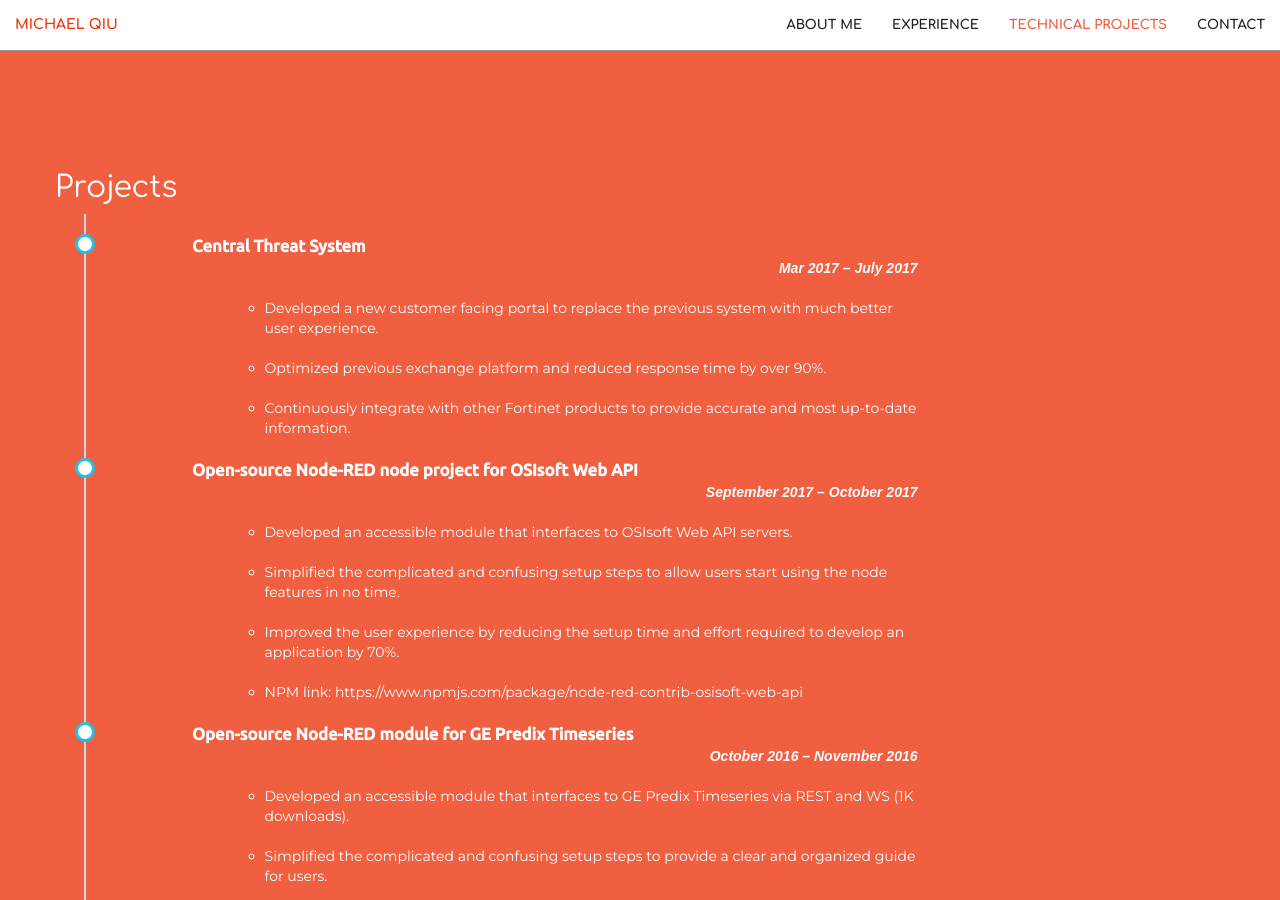
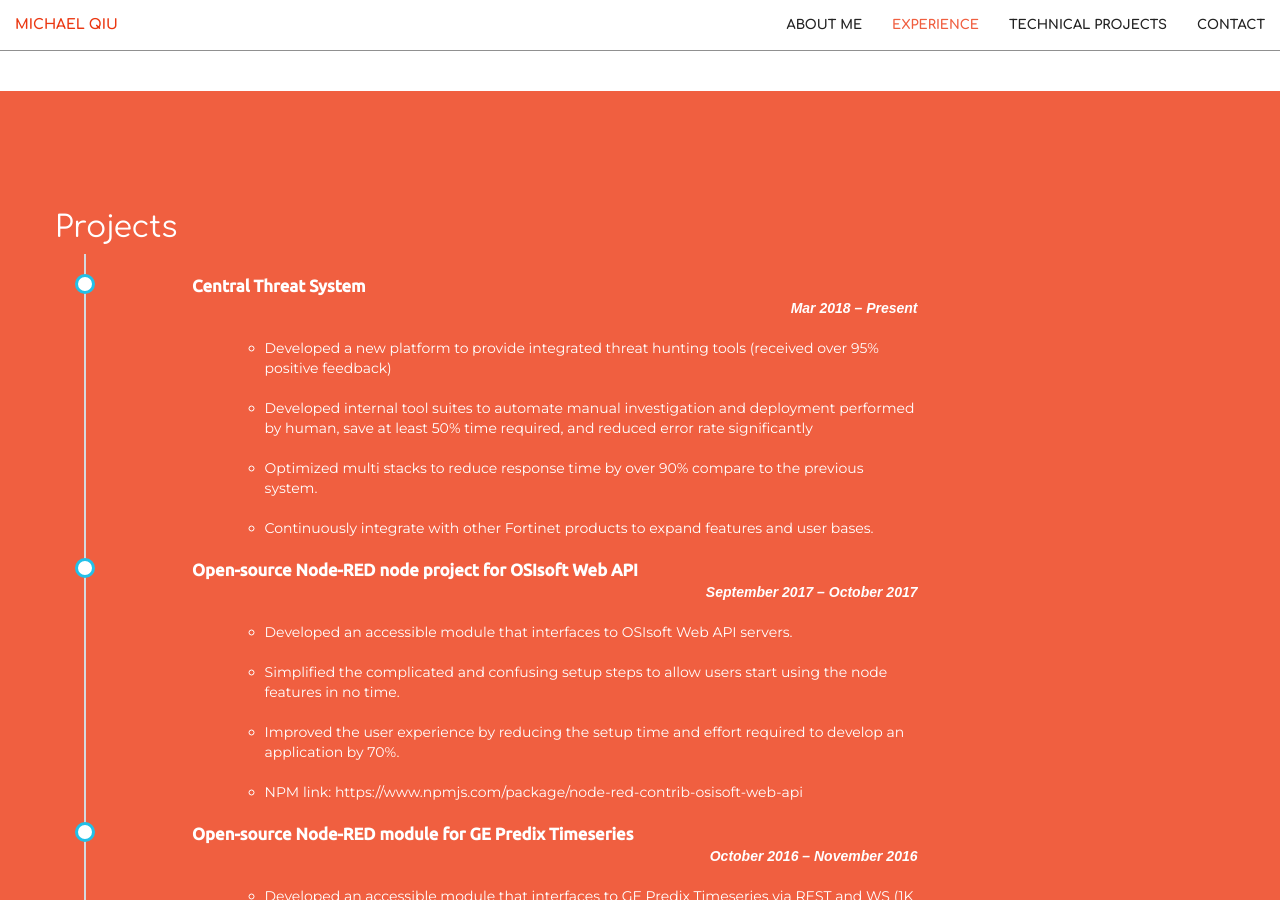
Before and after one commit to jmikerq/jmikerq.github.io, a Jekyll site: the page built from index.html, in a window 1280 px wide and 900 px high, scrolled down 3378 px. Built offline with Jekyll 4.4.1, drawn with Linux system fonts in a browser that asks for light colours; some web fonts are replaced; some of the changed text lies outside the part shown.

Commit message:
update experience, projects and resume

```diff
--- a/_includes/experience.html
+++ b/_includes/experience.html
@@ -7,16 +7,19 @@
 				<li>
                     <span class='timeline-header'>Fortinet Inc.</span><br>
                     <span class='timeline-left-header'>Software Developer Engineer</span>
-                    <span class='timeline-right-header'>March 2017 – Present</span><br>
+                    <span class='timeline-right-header'>March 2018 – Present</span><br>
                     <ul class='timeline-list'>
                         <li>
-                            Developed new public facing customer portal for cybersecurity data exchange between clients and analysts.
+                            Developed new cybersecurity exchange platform to optimize threat hunting efficiency
                         </li>
                         <li>
-                            Developed new internal research tools for analysts to perform threat investigation in over 18 measurements.
+                            Developed new research tools to accelerate investigation process and reduced at least 50% in time required
                         </li>
                         <li>
-                            Adopted better software development methods into the previous system for efficient project management.
+                            Pushed for higher code standards, greatly enhanced project management and product reliability
+                        </li>
+                        <li>
+                            Co-operated with users from different backgrounds in global regions to improve products quality.
                         </li>
                     </ul>
 				</li>
--- a/_includes/projects.html
+++ b/_includes/projects.html
@@ -6,16 +6,19 @@
                 <ul class="project-timeline col-lg-9">
                     <li>
                         <span class='timeline-header'>Central Threat System</span><br>
-                        <span class='timeline-right-header'>Mar 2017 – July 2017</span><br>
+                        <span class='timeline-right-header'>Mar 2018 – Present</span><br>
                         <ul class='timeline-list'>
                             <li>
-                                Developed a new customer facing portal to replace the previous system with much better user experience.
+                                Developed a new platform to provide integrated threat hunting tools (received over 95% positive feedback)
                             </li>
                             <li>
-                                Optimized previous exchange platform and reduced response time by over 90%.
+                                Developed internal tool suites to automate manual investigation and deployment performed by human, save at least 50% time required, and reduced error rate significantly
                             </li>
                             <li>
-                                Continuously integrate with other Fortinet products to provide accurate and most up-to-date information.
+                                Optimized multi stacks to reduce response time by over 90% compare to the previous system.
+                            </li>
+                            <li>
+                                Continuously integrate with other Fortinet products to expand features and user bases.
                             </li>
                         </ul>
                     </li>
```
Also changed, not shown: 1 other file.
